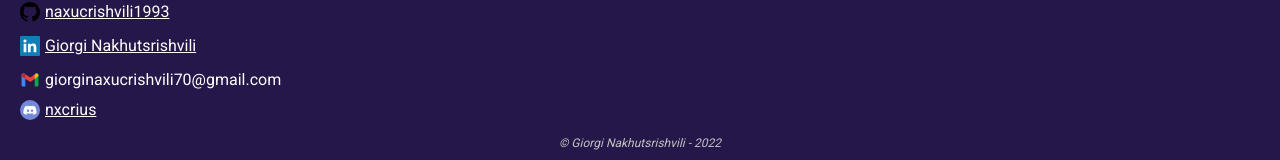
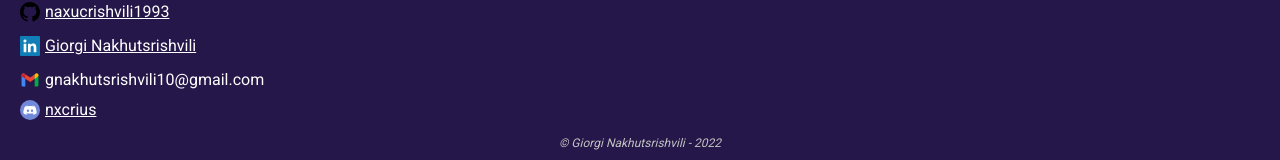
Before and after one commit to naxucrishvili1993/portfolio, a React (Create React App) app: page / in a window 1280 px wide. Shown: the part 3069-3229 px from the top of the page. Built offline with nearby package versions, Linux system fonts and the light colour scheme.

Commit message:
Update Gmail in Footer.jsx

```diff
--- a/src/components/Footer.jsx
+++ b/src/components/Footer.jsx
@@ -14,14 +14,16 @@ const Footer = (props) => {
 						<a
 							href="https://github.com/naxucrishvili1993"
 							target="_blank"
-							rel="noreferrer">
+							rel="noreferrer"
+						>
 							{" "}
 							<img src={GitHub} alt="GitHub" />
 						</a>
 						<a
 							href="https://github.com/naxucrishvili1993"
 							target="_blank"
-							rel="noreferrer">
+							rel="noreferrer"
+						>
 							naxucrishvili1993
 						</a>
 					</li>
@@ -29,31 +31,35 @@ const Footer = (props) => {
 						<a
 							href="https://www.linkedin.com/in/giorginn/"
 							target="_blank"
-							rel="noreferrer">
+							rel="noreferrer"
+						>
 							<img src={LinkedIn} alt="LinkedIn" />
 						</a>
 						<a
 							href="https://www.linkedin.com/in/giorginn/"
 							target="_blank"
-							rel="noreferrer">
+							rel="noreferrer"
+						>
 							Giorgi Nakhutsrishvili
 						</a>
 					</li>
 					<li>
 						<img src={Gmail} alt="Gmail" />
-						giorginaxucrishvili70@gmail.com
+						gnakhutsrishvili10@gmail.com
 					</li>
 					<li>
 						<a
 							href="https://discord.com/users/607261983347048449"
 							target="_blank"
-							rel="noreferrer">
+							rel="noreferrer"
+						>
 							<img src={Discord} alt="Discord" />
 						</a>
 						<a
 							href="https://discord.com/users/607261983347048449"
 							target="_blank"
-							rel="noreferrer">
+							rel="noreferrer"
+						>
 							nxcrius
 						</a>
 					</li>
```
